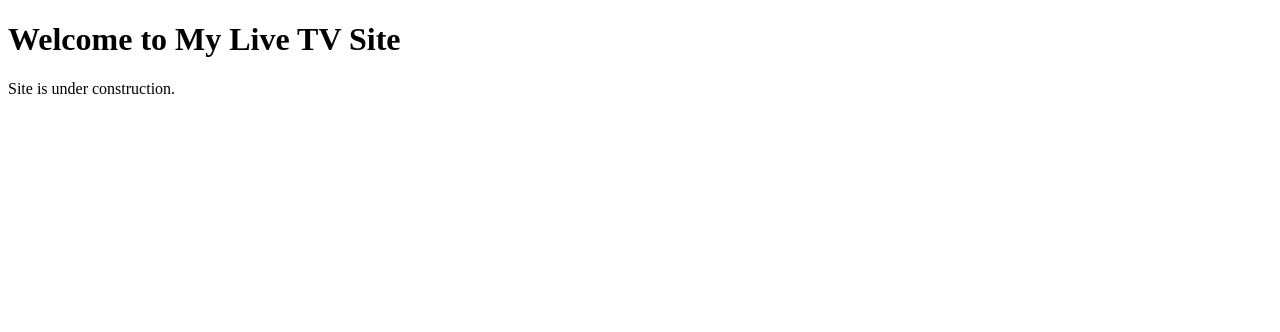
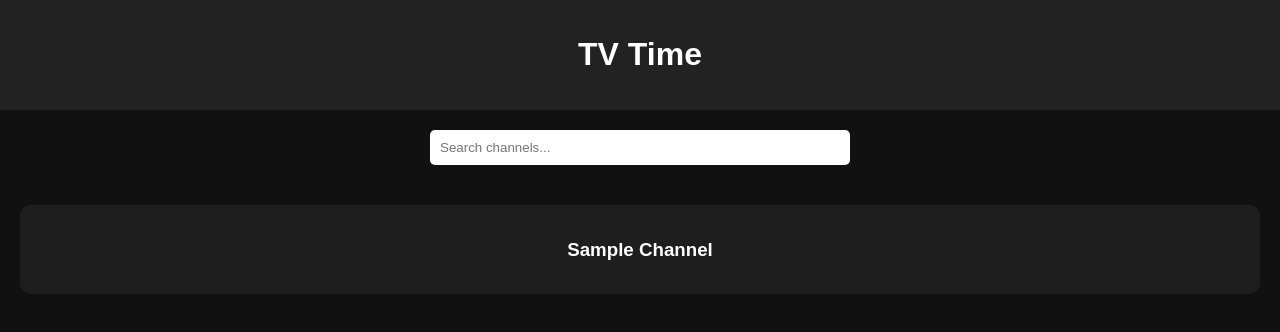
Before and after one commit to shadowoulse/tvtime, a plain HTML site: page index.html in a window 1280 px wide. Drawn offline with Linux system fonts and the light colour scheme.

Commit message:
Update index.html

```diff
--- a/index.html
+++ b/index.html
@@ -1,10 +1,108 @@
 <!DOCTYPE html>
 <html>
 <head>
-    <title>My Live TV Site</title>
+    <title>TV Time</title>
+    <meta name="viewport" content="width=device-width, initial-scale=1">
+    <style>
+        body{
+            background:#111;
+            color:white;
+            font-family:Arial,sans-serif;
+            margin:0;
+        }
+
+        header{
+            background:#222;
+            padding:15px;
+            text-align:center;
+        }
+
+        #search{
+            width:90%;
+            max-width:400px;
+            padding:10px;
+            margin:20px auto;
+            display:block;
+            border:none;
+            border-radius:5px;
+        }
+
+        .channels{
+            display:grid;
+            grid-template-columns:repeat(auto-fit,minmax(200px,1fr));
+            gap:15px;
+            padding:20px;
+        }
+
+        .card{
+            background:#1e1e1e;
+            padding:15px;
+            border-radius:10px;
+            text-align:center;
+            cursor:pointer;
+        }
+
+        .card:hover{
+            background:#333;
+        }
+
+        video{
+            width:100%;
+            max-height:500px;
+        }
+    </style>
 </head>
 <body>
-    <h1>Welcome to My Live TV Site</h1>
-    <p>Site is under construction.</p>
+
+<header>
+    <h1>TV Time</h1>
+</header>
+
+<input id="search" placeholder="Search channels...">
+
+<div class="channels" id="channels"></div>
+
+<script>
+const channels = [
+    {
+        name:"Sample Channel",
+        stream:"https://test-streams.mux.dev/x36xhzz/x36xhzz.m3u8"
+    }
+];
+
+const container = document.getElementById("channels");
+
+function loadChannels(list){
+    container.innerHTML = "";
+
+    list.forEach(channel=>{
+        const card = document.createElement("div");
+        card.className = "card";
+
+        card.innerHTML = `
+            <h3>${channel.name}</h3>
+        `;
+
+        card.onclick = ()=>{
+            window.open(channel.stream);
+        };
+
+        container.appendChild(card);
+    });
+}
+
+loadChannels(channels);
+
+document.getElementById("search").addEventListener("input", e=>{
+    const q = e.target.value.toLowerCase();
+
+    loadChannels(
+        channels.filter(c =>
+            c.name.toLowerCase().includes(q)
+        )
+    );
+});
+</script>
+
 </body>
 </html>
```
